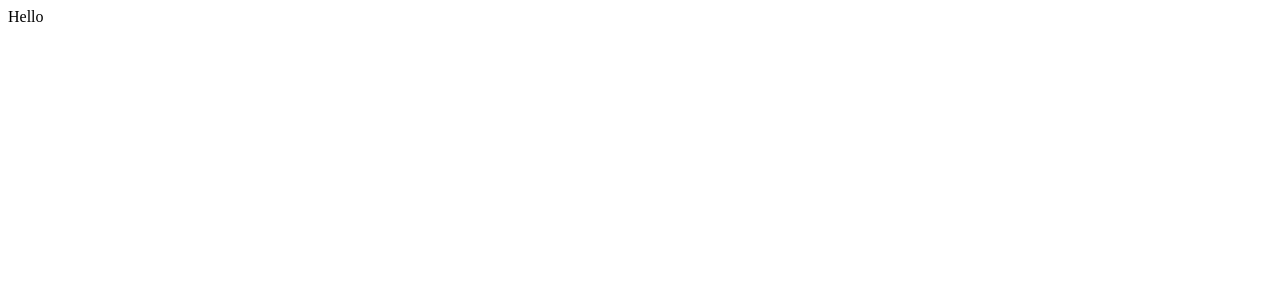
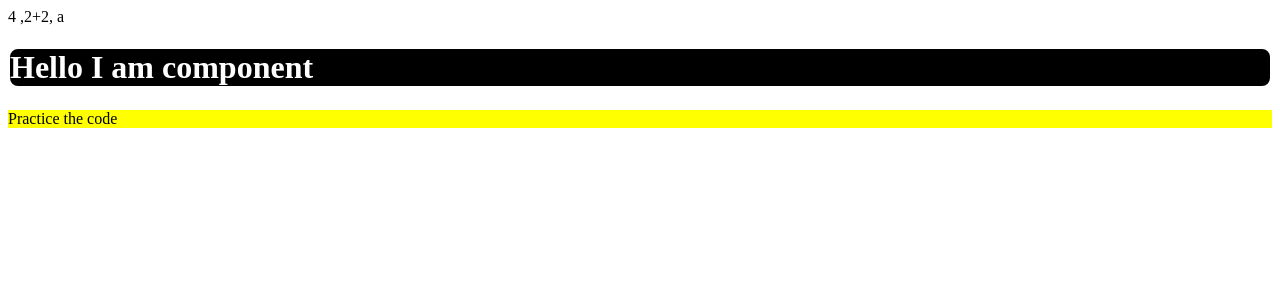
Before and after one commit to SunnyJate/React-app, a React (Create React App) app in the folder 01/: page / in a window 1280 px wide. Shown: the top 300 px of the page. Built offline with nearby package versions, Linux system fonts and the light colour scheme.

Commit message:
update in index.js

```diff
--- a/01/src/index.js
+++ b/01/src/index.js
@@ -1,10 +1,10 @@
 import React from 'react';
 import ReactDOM from 'react-dom/client';
-
+import App from './App';
 
 const root = ReactDOM.createRoot(document.getElementById('root'));
 root.render(
   <React.StrictMode>
-    Hello
+    <App />
   </React.StrictMode>
 );
```
